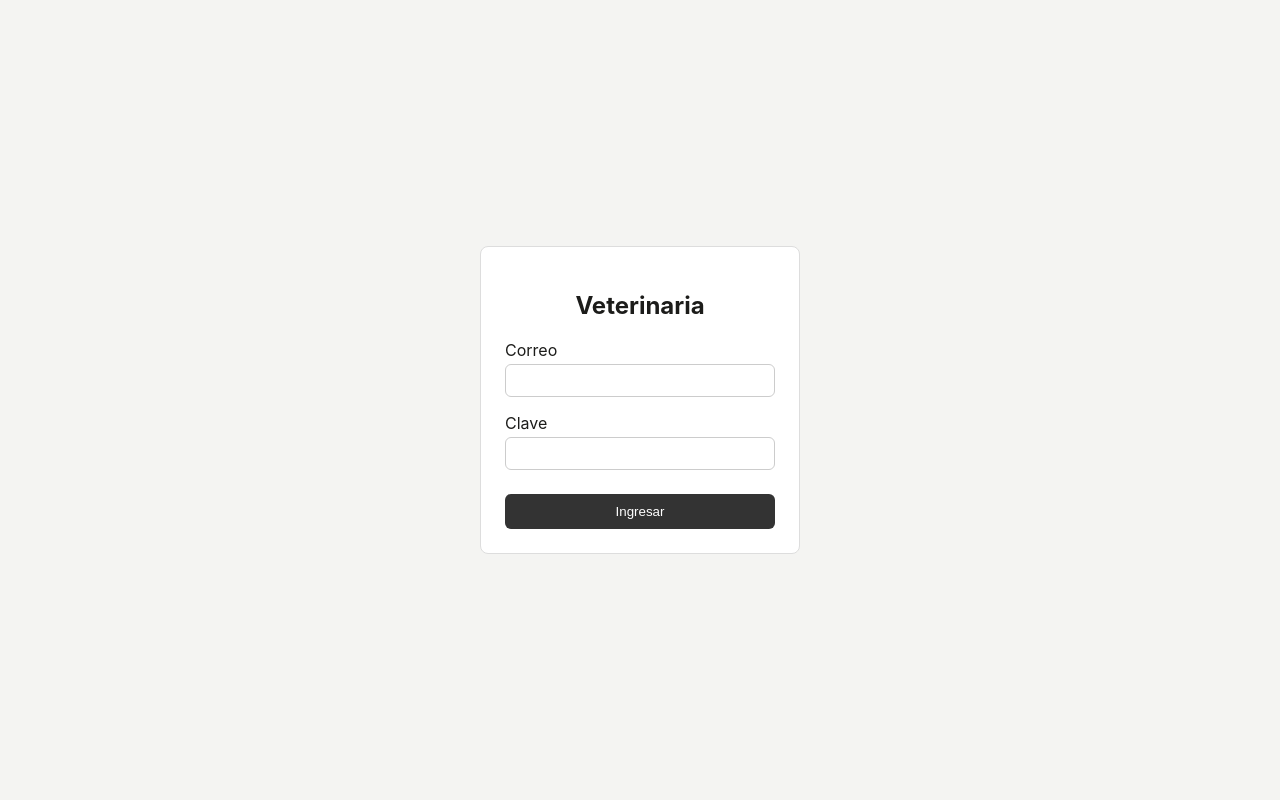
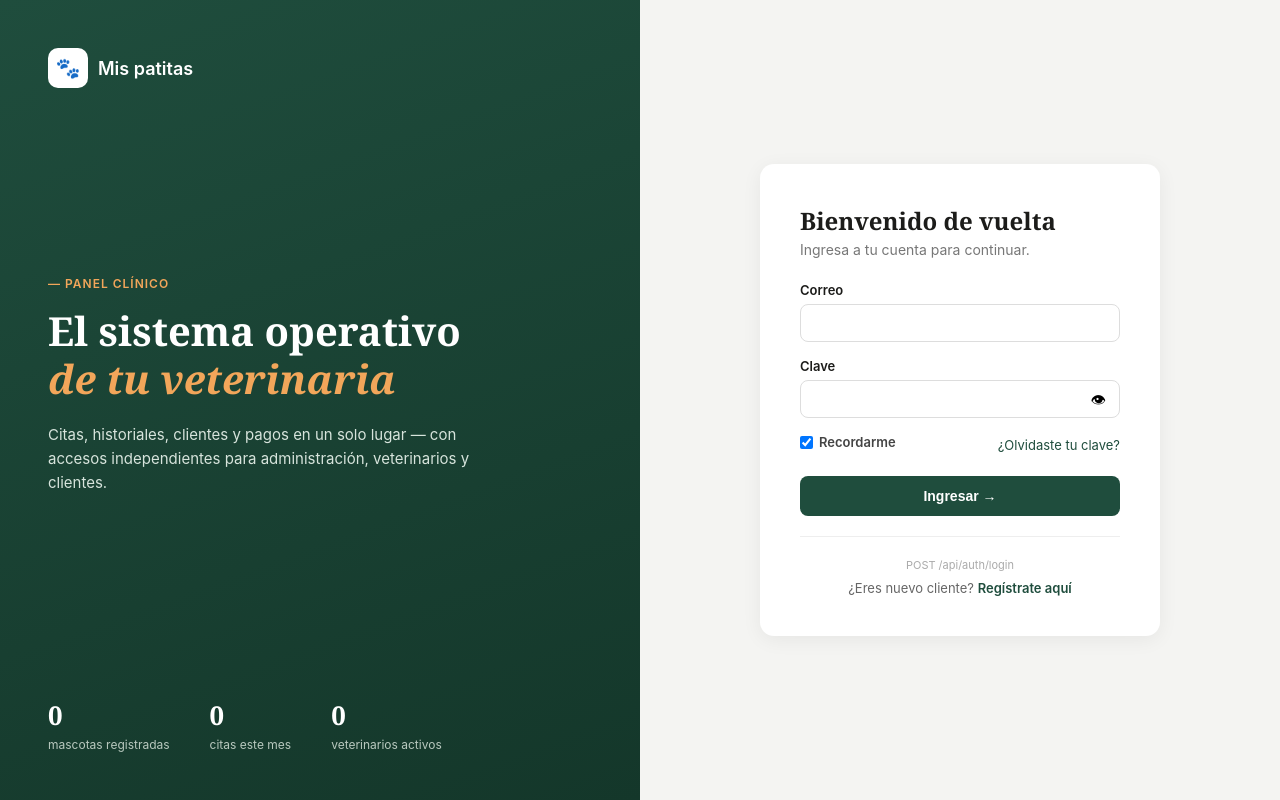
Before and after one commit to richardeduardosp98mer/proyecto-veterinaria-DAW1, an Angular app in the folder proyecto-veterinari-frontend/: page /login in a window 1280 px wide. Built offline with nearby package versions, Linux system fonts and the light colour scheme; no server answers.

Commit message:
cambiando la vista del login

```diff
--- a/proyecto-veterinari-frontend/src/app/features/auth/login/login.css
+++ b/proyecto-veterinari-frontend/src/app/features/auth/login/login.css
@@ -1,51 +1,239 @@
-.login-container {
-  display: flex;
-  justify-content: center;
-  align-items: center;
+.auth-layout {
+  display: grid;
+  grid-template-columns: 1fr 1fr;
   min-height: 100vh;
-  background: #f4f4f2;
 }
 
-.login-card {
-  width: 320px;
+/* ---- Panel izquierdo ---- */
+.auth-brand {
+  background: linear-gradient(160deg, #1f4d3d 0%, #14372a 100%);
+  color: #fff;
+  padding: 3rem;
+  display: flex;
+  flex-direction: column;
+  justify-content: space-between;
+  position: relative;
+  overflow: hidden;
+}
+
+.brand-header {
+  display: flex;
+  align-items: center;
+  gap: 10px;
+}
+
+.brand-logo {
+  width: 40px;
+  height: 40px;
   background: #fff;
+  border-radius: 10px;
+  display: flex;
+  align-items: center;
+  justify-content: center;
+  font-size: 20px;
+}
+
+.brand-name {
+  font-size: 18px;
+  font-weight: 600;
+}
+
+.brand-body {
+  max-width: 440px;
+}
+
+.brand-eyebrow {
+  display: block;
+  color: #f2a65a;
+  font-size: 12px;
+  font-weight: 600;
+  letter-spacing: 1px;
+  margin-bottom: 16px;
+}
+
+.brand-body h1 {
+  font-family: Georgia, 'Times New Roman', serif;
+  font-size: 40px;
+  line-height: 1.2;
+  margin: 0 0 20px;
+}
+
+.brand-body h1 em {
+  color: #f2a65a;
+  font-style: italic;
+}
+
+.brand-body p {
+  color: #d7e4dc;
+  font-size: 15px;
+  line-height: 1.6;
+}
+
+.brand-stats {
+  display: flex;
+  gap: 2.5rem;
+}
+
+.brand-stats div {
+  display: flex;
+  flex-direction: column;
+}
+
+.brand-stats strong {
+  font-family: Georgia, serif;
+  font-size: 26px;
+}
+
+.brand-stats span {
+  font-size: 12px;
+  color: #b9c9bf;
+  margin-top: 4px;
+}
+
+/* ---- Panel derecho ---- */
+.auth-panel {
+  background: #f4f4f2;
+  display: flex;
+  align-items: center;
+  justify-content: center;
+  padding: 2rem;
+}
+
+.auth-card {
+  width: 100%;
+  max-width: 400px;
+  background: #fff;
+  border-radius: 14px;
+  padding: 2.5rem;
+  box-shadow: 0 4px 20px rgba(0, 0, 0, 0.06);
+  display: flex;
+  flex-direction: column;
+}
+
+.auth-card h2 {
+  font-family: Georgia, serif;
+  font-size: 24px;
+  margin: 0 0 4px;
+}
+
+.auth-subtitle {
+  color: #777;
+  font-size: 14px;
+  margin: 0 0 24px;
+}
+
+.auth-card label {
+  font-size: 13px;
+  font-weight: 600;
+  margin-bottom: 6px;
+}
+
+.auth-card input {
+  padding: 10px 12px;
   border: 1px solid #ddd;
   border-radius: 8px;
-  padding: 1.5rem;
-  display: flex;
-  flex-direction: column;
-  gap: 4px;
+  margin-bottom: 16px;
+  font-size: 14px;
 }
 
-.login-card h2 {
-  text-align: center;
-  margin-bottom: 1rem;
+.password-field {
+  position: relative;
 }
 
-.login-card input {
-  padding: 8px 10px;
-  border: 1px solid #ccc;
-  border-radius: 6px;
-  margin-bottom: 12px;
+.password-field input {
+  width: 100%;
+  padding-right: 40px;
 }
 
-.login-card button {
-  margin-top: 8px;
-  padding: 10px;
+.toggle-clave {
+  position: absolute;
+  right: 8px;
+  top: 8px;
+  background: none;
   border: none;
-  border-radius: 6px;
-  background: #333;
+  cursor: pointer;
+  font-size: 15px;
+}
+
+.auth-row {
+  display: flex;
+  justify-content: space-between;
+  align-items: center;
+  margin-bottom: 20px;
+  font-size: 13px;
+}
+
+.remember {
+  display: flex;
+  align-items: center;
+  gap: 6px;
+  color: #444;
+  margin: 0;
+}
+
+.remember input {
+  margin: 0;
+  padding: 0;
+}
+
+.forgot {
+  color: #1f4d3d;
+  text-decoration: none;
+}
+
+.btn-ingresar {
+  background: #1f4d3d;
   color: #fff;
+  border: none;
+  border-radius: 8px;
+  padding: 12px;
+  font-size: 14px;
+  font-weight: 600;
   cursor: pointer;
 }
 
-.login-card button:disabled {
+.btn-ingresar:disabled {
   opacity: 0.6;
   cursor: not-allowed;
+}
+
+.auth-footer {
+  text-align: center;
+  margin-top: 20px;
+  padding-top: 16px;
+  border-top: 1px solid #eee;
+}
+
+.endpoint-tag {
+  display: inline-block;
+  font-size: 11px;
+  color: #aaa;
+  margin-bottom: 8px;
+}
+
+.auth-footer p {
+  font-size: 13px;
+  color: #666;
+  margin: 0;
+}
+
+.auth-footer a {
+  color: #1f4d3d;
+  font-weight: 600;
+  text-decoration: none;
 }
 
 .error {
   color: #a11;
   font-size: 13px;
-  margin: 0 0 8px;
+  margin: -8px 0 12px;
 }
+
+@media (max-width: 900px) {
+  .auth-layout {
+    grid-template-columns: 1fr;
+  }
+  .auth-brand {
+    padding: 2rem;
+  }
+}
--- a/proyecto-veterinari-frontend/src/app/features/auth/login/login.html
+++ b/proyecto-veterinari-frontend/src/app/features/auth/login/login.html
@@ -1,17 +1,78 @@
-<div class="login-container">
-  <form class="login-card" (ngSubmit)="onSubmit()">
-    <h2>Veterinaria</h2>
+<div class="auth-layout">
+  <aside class="auth-brand">
+    <div class="brand-header">
+      <div class="brand-logo">🐾</div>
+      <span class="brand-name">Mis patitas</span>
+    </div>
+
+    <div class="brand-body">
+      <span class="brand-eyebrow">— PANEL CLÍNICO</span>
+      <h1>
+        El sistema operativo<br />
+        <em>de tu veterinaria</em>
+      </h1>
+      <p>
+        Citas, historiales, clientes y pagos en un solo lugar — con accesos
+        independientes para administración, veterinarios y clientes.
+      </p>
+    </div>
+
+    <div class="brand-stats">
+      <div>
+        <strong>{{ totalMascotas }}</strong>
+        <span>mascotas registradas</span>
+      </div>
+      <div>
+        <strong>{{ totalCitasMes }}</strong>
+        <span>citas este mes</span>
+      </div>
+      <div>
+        <strong>{{ totalVeterinarios }}</strong>
+        <span>veterinarios activos</span>
+      </div>
+    </div>
+  </aside>
+
+  <main class="auth-panel">
+    <form class="auth-card" (ngSubmit)="onSubmit()">
+      <h2>Bienvenido de vuelta</h2>
+      <p class="auth-subtitle">Ingresa a tu cuenta para continuar.</p>
 
       <label for="correo">Correo</label>
       <input id="correo" name="correo" type="email" [(ngModel)]="correo" required />
 
       <label for="clave">Clave</label>
-    <input id="clave" name="clave" type="password" [(ngModel)]="clave" required />
+      <div class="password-field">
+        <input
+          id="clave"
+          name="clave"
+          [type]="mostrarClave ? 'text' : 'password'"
+          [(ngModel)]="clave"
+          required
+        />
+        <button type="button" class="toggle-clave" (click)="mostrarClave = !mostrarClave">
+          {{ mostrarClave ? '🙈' : '👁' }}
+        </button>
+      </div>
+
+      <div class="auth-row">
+        <label class="remember">
+          <input type="checkbox" [(ngModel)]="recordarme" name="recordarme" />
+          Recordarme
+        </label>
+        <a class="forgot" href="javascript:void(0)">¿Olvidaste tu clave?</a>
+      </div>
 
       <p class="error" *ngIf="error">{{ error }}</p>
 
-    <button type="submit" [disabled]="cargando">
-      {{ cargando ? 'Ingresando...' : 'Ingresar' }}
+      <button type="submit" class="btn-ingresar" [disabled]="cargando">
+        {{ cargando ? 'Ingresando...' : 'Ingresar →' }}
       </button>
+
+      <div class="auth-footer">
+        <span class="endpoint-tag">POST /api/auth/login</span>
+        <p>¿Eres nuevo cliente? <a routerLink="/registro">Regístrate aquí</a></p>
+      </div>
     </form>
+  </main>
 </div>
--- a/proyecto-veterinari-frontend/src/app/features/auth/login/login.ts
+++ b/proyecto-veterinari-frontend/src/app/features/auth/login/login.ts
@@ -1,26 +1,61 @@
-import { Component } from '@angular/core';
+import { Component, OnInit } from '@angular/core';
 import { CommonModule } from '@angular/common';
 import { FormsModule } from '@angular/forms';
-import { Router } from '@angular/router';
+import { Router, RouterLink } from '@angular/router';
 import { AuthService } from '../../../core/services/auth.service';
+import { MascotaService } from '../../../services/mascota';
+import { Cita } from '../../../services/cita';
+import { VeterinarioService } from '../../../services/veterinario';
 
 @Component({
   selector: 'app-login',
   standalone: true,
-  imports: [CommonModule, FormsModule],
+  imports: [CommonModule, FormsModule, RouterLink],
   templateUrl: './login.html',
   styleUrl: './login.css',
 })
-export class Login {
+export class Login implements OnInit {
   correo = '';
   clave = '';
   cargando = false;
   error = '';
+  mostrarClave = false;
+  recordarme = true;
+
+  // estadísticas cosméticas del panel izquierdo
+  totalMascotas = 0;
+  totalCitasMes = 0;
+  totalVeterinarios = 0;
 
   constructor(
     private authService: AuthService,
     private router: Router,
+    private mascotaService: MascotaService,
+    private citaService: Cita,
+    private veterinarioService: VeterinarioService,
   ) {}
+
+  ngOnInit(): void {
+    this.mascotaService.listar().subscribe({
+      next: (data) => (this.totalMascotas = data.length),
+      error: () => {},
+    });
+
+    this.veterinarioService.listar().subscribe({
+      next: (data) => (this.totalVeterinarios = data.length),
+      error: () => {},
+    });
+
+    this.citaService.listar().subscribe({
+      next: (data) => {
+        const inicioMes = new Date();
+        inicioMes.setDate(1);
+        inicioMes.setHours(0, 0, 0, 0);
+        this.totalCitasMes = data.filter((c) => new Date(c.fechaHora) >= inicioMes).length;
+      },
+      error: () => {},
+    });
+  }
 
   onSubmit(): void {
     this.error = '';
--- /dev/null
+++ b/proyecto-veterinari-frontend/src/app/features/auth/registro/registro.html
@@ -0,0 +1,58 @@
+<div class="auth-layout">
+  <aside class="auth-brand">
+    <div class="brand-header">
+      <div class="brand-logo">🐾</div>
+      <span class="brand-name">Mis Patitas</span>
+    </div>
+
+    <div class="brand-body">
+      <span class="brand-eyebrow">— NUEVO CLIENTE</span>
+      <h1>
+        Registra a tu mascota<br />
+        <em>en minutos</em>
+      </h1>
+      <p>
+        Crea tu cuenta para agendar citas, ver el historial médico de tus
+        mascotas y gestionar tus pagos.
+      </p>
+    </div>
+  </aside>
+
+  <main class="auth-panel">
+    <form class="auth-card" (ngSubmit)="onSubmit()">
+      <h2>Crea tu cuenta</h2>
+      <p class="auth-subtitle">Regístrate como cliente para empezar.</p>
+
+      <label>Nombre</label>
+      <input [(ngModel)]="form.nombre" name="nombre" required />
+
+      <label>Apellido</label>
+      <input [(ngModel)]="form.apellido" name="apellido" required />
+
+      <label>Correo</label>
+      <input [(ngModel)]="form.correo" name="correo" type="email" required />
+
+      <label>Clave</label>
+      <input [(ngModel)]="form.clave" name="clave" type="password" required />
+
+      <label>Celular</label>
+      <input [(ngModel)]="form.celular" name="celular" />
+
+      <label>DNI</label>
+      <input [(ngModel)]="form.dni" name="dni" required />
+
+      <label>Dirección</label>
+      <input [(ngModel)]="form.direccion" name="direccion" />
+
+      <p class="error" *ngIf="error">{{ error }}</p>
+
+      <button type="submit" class="btn-ingresar" [disabled]="cargando">
+        {{ cargando ? 'Creando cuenta...' : 'Crear cuenta →' }}
+      </button>
+
+      <div class="auth-footer">
+        <p>¿Ya tienes cuenta? <a routerLink="/login">Inicia sesión</a></p>
+      </div>
+    </form>
+  </main>
+</div>
--- /dev/null
+++ b/proyecto-veterinari-frontend/src/app/features/auth/registro/registro.ts
@@ -0,0 +1,50 @@
+import { Component } from '@angular/core';
+import { CommonModule } from '@angular/common';
+import { FormsModule } from '@angular/forms';
+import { Router, RouterLink } from '@angular/router';
+import { ClienteService } from '../../../services/cliente';
+import { RegistroClienteRequest } from '../../../models/cliente';
+
+@Component({
+  selector: 'app-registro',
+  standalone: true,
+  imports: [CommonModule, FormsModule, RouterLink],
+  templateUrl: './registro.html',
+  styleUrl: './registro.css',
+})
+export class Registro {
+  form: RegistroClienteRequest = {
+    nombre: '',
+    apellido: '',
+    correo: '',
+    clave: '',
+    celular: '',
+    dni: '',
+    direccion: '',
+  };
+
+  cargando = false;
+  error = '';
+
+  constructor(
+    private clienteService: ClienteService,
+    private router: Router,
+  ) {}
+
+  onSubmit(): void {
+    this.error = '';
+    this.cargando = true;
+
+    this.clienteService.registrar(this.form).subscribe({
+      next: () => {
+        this.cargando = false;
+        alert('Cuenta creada. Ya puedes iniciar sesión.');
+        this.router.navigate(['/login']);
+      },
+      error: (err) => {
+        this.cargando = false;
+        this.error = err?.error ?? 'No se pudo completar el registro. Verifica los datos.';
+      },
+    });
+  }
+}
```
Also changed, not shown: proyecto-veterinari-frontend/src/app/app.routes.ts (+5 -3 lines), proyecto-veterinari-frontend/src/app/features/auth/registro/registro.css (added). Lines whose indentation alone changed are shown as unchanged.
